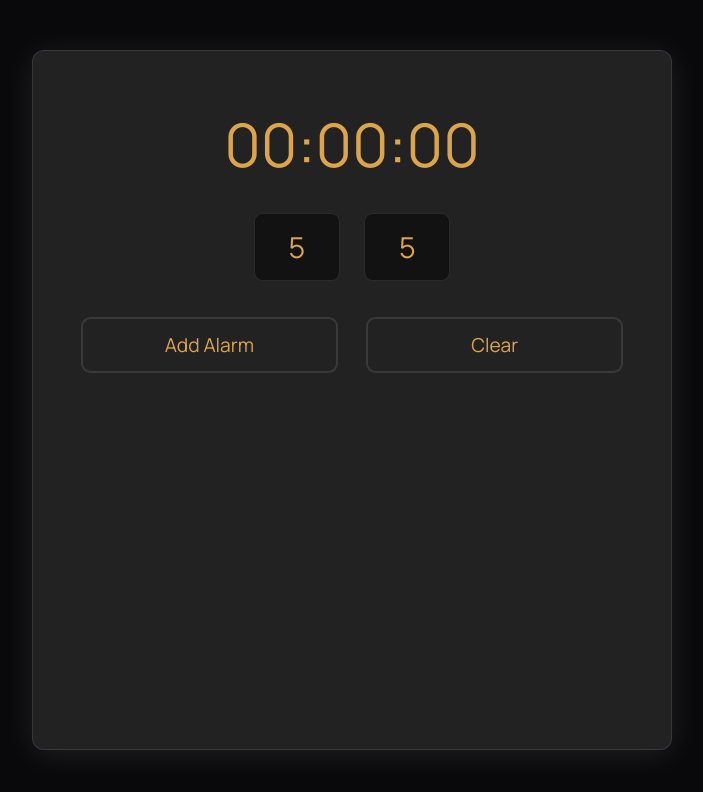
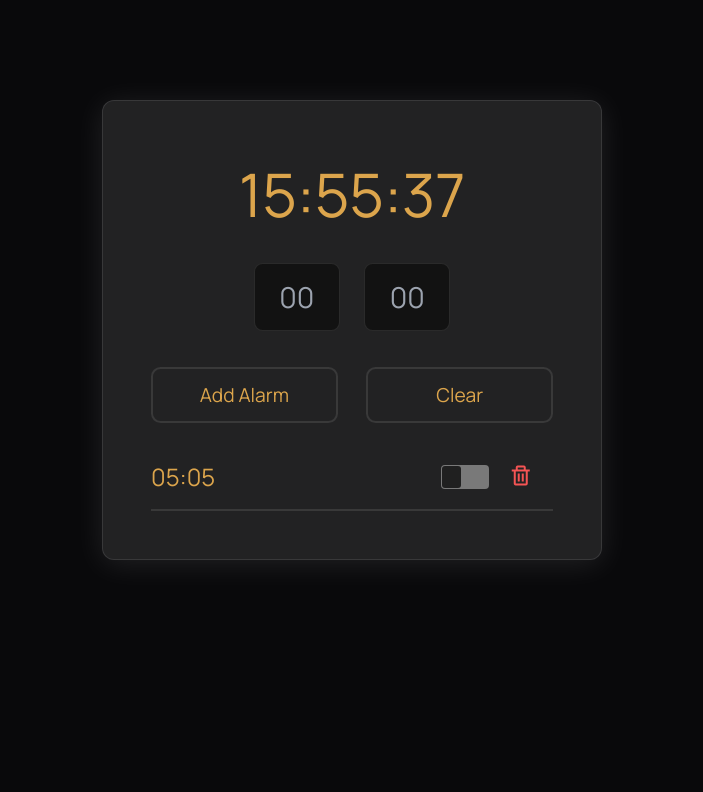
Before and after one commit to wjbetech/alarm, a plain HTML site: page index.html in a window 1280 px wide. Both pictures are taken after typing "5", "5" into the empty fields and a click on the button "Add Alarm". Shown: the whole page, without its empty margins (288-991 px from the left). Drawn offline with nearby package versions, Linux system fonts and the light colour scheme.

Commit message:
App fully implemented with smooth toggling

```diff
--- a/index.html
+++ b/index.html
@@ -14,6 +14,10 @@
     <link rel="preconnect" href="https://fonts.gstatic.com" crossorigin />
     <link
       href="https://fonts.googleapis.com/css2?family=Manrope:wght@200;300;400;500;600;700;800&display=swap"
+      rel="stylesheet"
+    />
+    <link
+      href="https://unpkg.com/boxicons@2.1.4/css/boxicons.min.css"
       rel="stylesheet"
     />
     <script src="https://cdn.tailwindcss.com"></script>
--- a/script.js
+++ b/script.js
@@ -0,0 +1,132 @@
+// doc grabbers and selectors
+const timerRef = document.querySelector(".current-time");
+const hourInput = document.getElementById("hour-input");
+const minuteInput = document.getElementById("minute-input");
+const activeAlarms = document.querySelector(".alarm-list");
+const setAlarm = document.getElementById("set");
+const clearAllButton = document.querySelector(".clear");
+const alarmSound = new Audio("./alarm.mp3");
+
+// vars
+let alarmIndex = 0;
+let alarmsArray = [];
+let initialHour = 0;
+let initialMinute = 0;
+
+// fix <10 values
+const appendZero = (value) => (value < 10 ? "0" + value : value);
+
+// display time and trigger alarms
+const displayTimer = () => {
+  const date = new Date();
+  const currentTime = date.toLocaleTimeString("en-US", {
+    hour12: false,
+  });
+  timerRef.textContent = currentTime;
+
+  // trigger alarm if needed
+  alarmsArray.forEach((alarm) => {
+    if (alarm.isActive && alarm.time === currentTime.slice(0, 5)) {
+      alarmSound.play();
+    }
+  });
+};
+
+// alarm builder
+const createAlarm = (hour, minute) => {
+  alarmIndex += 1;
+
+  // alarm object
+  const alarmObject = {
+    id: `${alarmIndex}_${hour}_${minute}`,
+    time: `${appendZero(hour)}:${appendZero(minute)}`,
+    isActive: false,
+  };
+
+  // add new alarm to alarms
+  alarmsArray.push(alarmObject);
+  const alarmDiv = document.createElement("div");
+  alarmDiv.className = "alarm";
+  alarmDiv.dataset.id = alarmObject.id;
+  alarmDiv.innerHTML = `<span>${alarmObject.time}</span>`;
+
+  // completion checkbox
+  const checkbox = document.createElement("input");
+  checkbox.type = "checkbox";
+  checkbox.addEventListener("change", () => {
+    toggleAlarm(alarmObject);
+  });
+  alarmDiv.appendChild(checkbox);
+
+  // delete button
+  const deleteButton = document.createElement("button");
+  deleteButton.innerHTML = `<i class='bx bx-trash'></i>`;
+  deleteButton.className = "delete-button";
+  deleteButton.addEventListener("click", () => {
+    deleteAlarm(alarmObject);
+  });
+  alarmDiv.appendChild(deleteButton);
+
+  // add alarm to UI
+  activeAlarms.appendChild(alarmDiv);
+};
+
+// toggle state of alarm
+const toggleAlarm = (alarm) => {
+  alarm.isActive = alarm.isActive;
+  if (alarm.isActive) {
+    const currentTime = new Date()
+      .toLocaleTimeString("en-US", { hour12: false })
+      .slice(0, 5);
+    if (alarm.time === currentTime) {
+      alarmSound.play();
+    } else {
+      alarmSound.pause();
+    }
+  }
+};
+
+// delete an alarm
+const deleteAlarm = (alarm) => {
+  const index = alarmsArray.indexOf(alarm);
+  if (index > -1) {
+    alarmsArray.splice(index, 1);
+    document.querySelector(`[data-id="${alarm.id}"]`).remove();
+  }
+};
+
+// clear all alarms listener
+clearAllButton.addEventListener("click", () => {
+  alarmsArray = [];
+  activeAlarms.innerHTML = "";
+});
+
+// set a new alarm
+setAlarm.addEventListener("click", () => {
+  // parse values
+  let hour = parseInt(hourInput.value) || 0;
+  let minute = parseInt(minuteInput.value) || 0;
+
+  // validate inputs
+  if (hour < 0 || hour > 23 || minute < 0 || minute > 59) {
+    alert("Please enter a valid time!");
+    return;
+  }
+
+  if (
+    !alarmsArray.some(
+      (alarm) => alarm.time === `${appendZero(hour)}:${appendZero(minute)}`
+    )
+  ) {
+    createAlarm(hour, minute);
+  }
+
+  // clear fields
+  [hourInput.value, minuteInput.value] = ["", ""];
+});
+
+// initialize timer and inputs
+window.onload = () => {
+  setInterval(displayTimer, 1000);
+  [hourInput.value, minuteInput.value] = ["", ""];
+};
--- a/style.css
+++ b/style.css
@@ -14,14 +14,14 @@ body {
   font-family: "Manrope", sans-serif;
   display: flex;
   justify-content: center;
-  min-height: 100vh;
   padding: 50px 0;
 }
 
 .wrapper {
   background-color: rgba(255, 255, 255, 0.1);
-  width: 50%;
-  max-width: 31.25em;
+  width: 35%;
+  min-width: 500px;
+  margin-top: 50px;
   padding: 2em;
   border-radius: 0.5em;
   box-shadow: 0 4px 30px rgba(255, 255, 255, 0.1);
@@ -79,3 +79,49 @@ body {
     border-color: rgba(255, 255, 255, 0.4);
   }
 }
+
+.alarm {
+  display: grid;
+  grid-template-columns: 9fr 1fr 2fr;
+  margin-top: 1.5em;
+  align-items: center;
+  border-bottom: 2px solid rgba(255, 255, 255, 0.1);
+  padding-bottom: 0.6em;
+
+  & input[type="checkbox"] {
+    appearance: none;
+    height: 1em;
+    width: 2em;
+    background-color: #797979;
+    border-radius: 4px;
+    position: relative;
+    outline: none;
+    cursor: pointer;
+  }
+
+  & input[type="checkbox"]:before {
+    position: absolute;
+    content: "";
+    background-color: #202020;
+    height: 0.9em;
+    width: 0.8em;
+    border-radius: 3px;
+    top: 0.06em;
+    left: 0.06em;
+    transition: all 0.3s ease-in-out;
+  }
+
+  & input[type="checkbox"]:checked {
+    background-color: #2d9b1f;
+  }
+
+  & input[type="checkbox"]:checked:before {
+    background-color: #202020;
+    left: 1.14em;
+    transition: all 0.3s ease-in-out;
+  }
+}
+
+.bx-trash {
+  color: rgb(245, 84, 84);
+}
```
